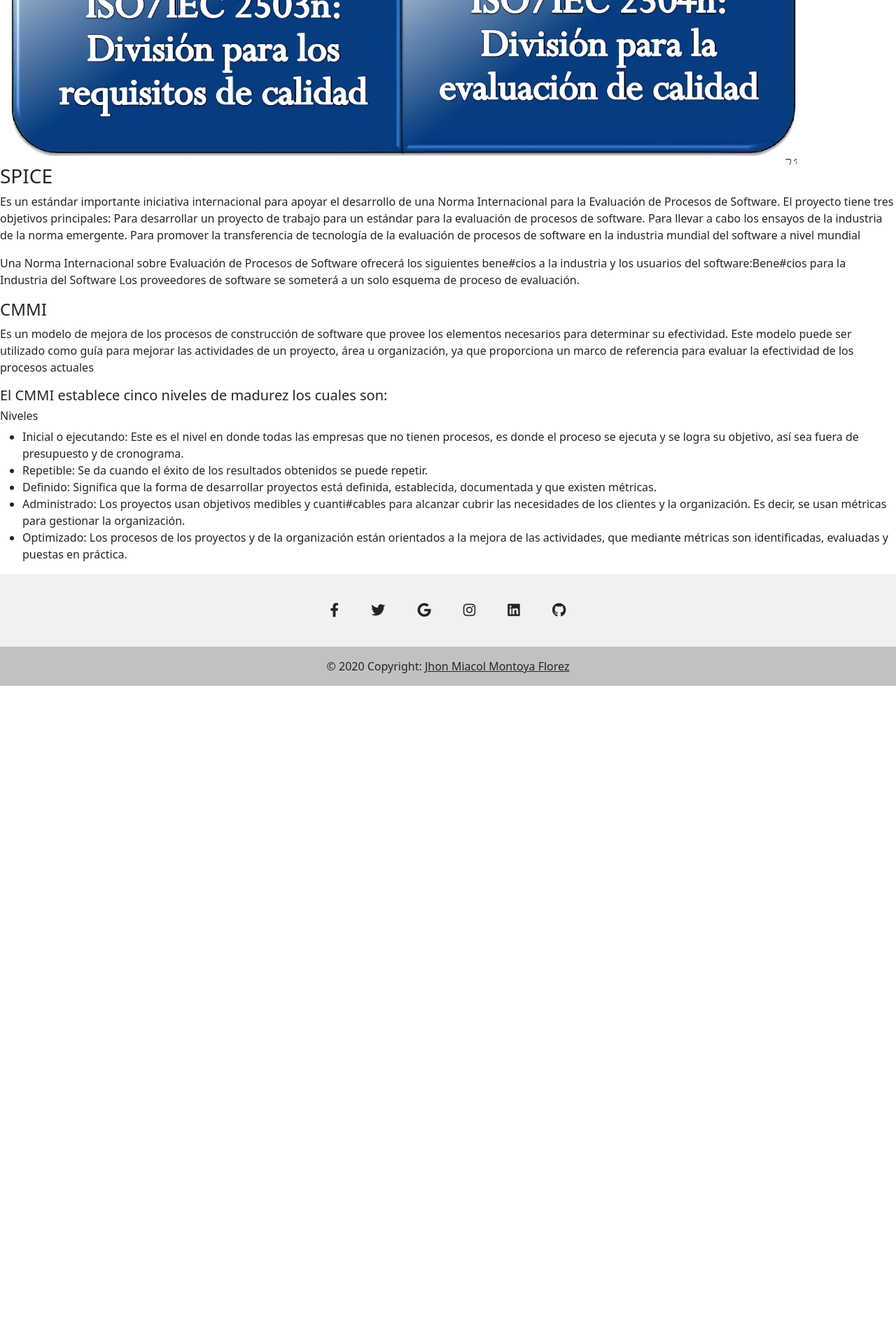
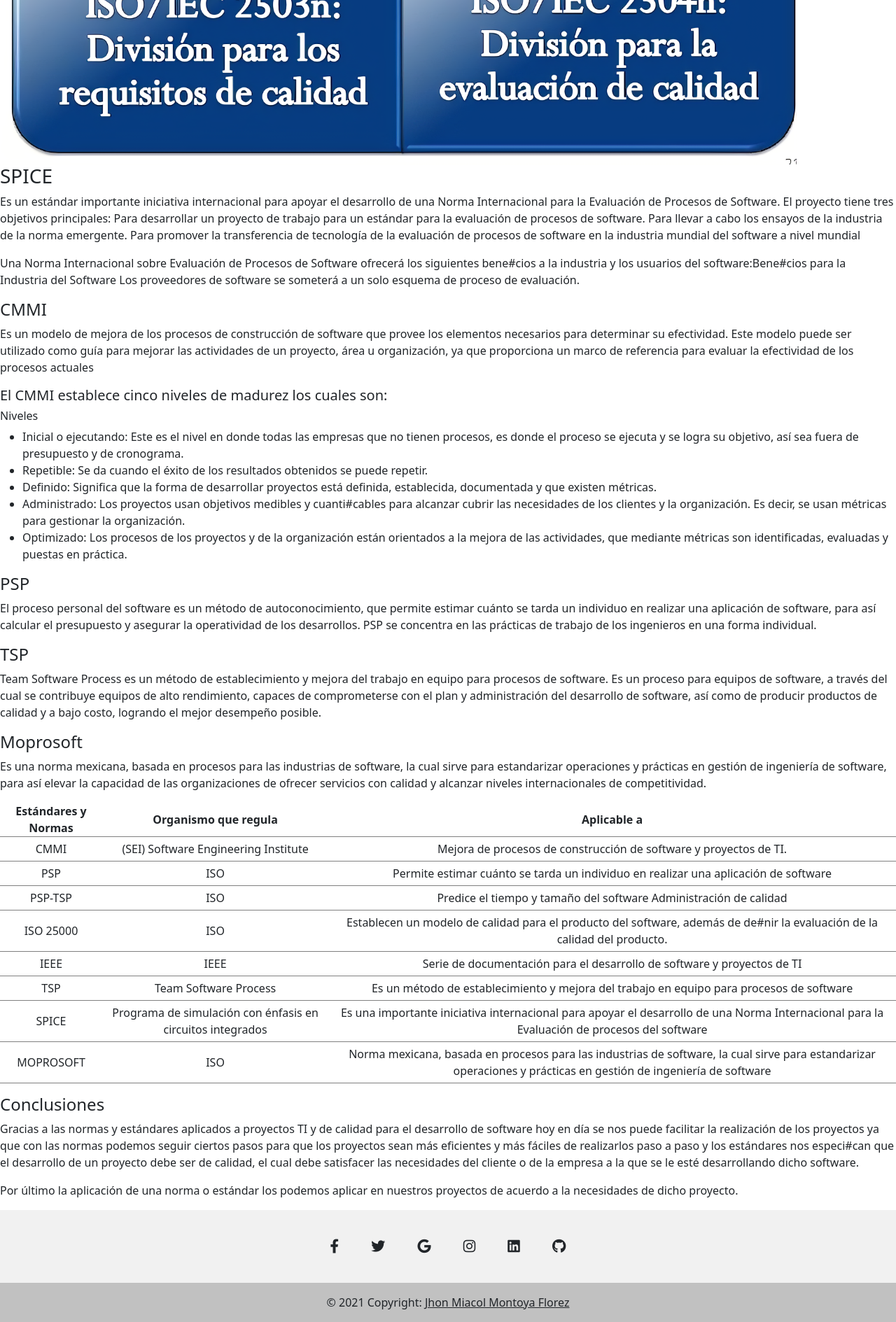
Before and after one commit to Mjhon03/Calidad-de-software, a PHP site: page / in a window 1280 px wide. Shown: the part 3000-4889 px from the top of the page at 70% size. Before the commit the page ends 3980 px from the top, so only its background shows below. Run offline with PHP 8.4, Linux system fonts and the light colour scheme.

Commit message:
Secciones psp tsp moprosoft

```diff
--- a/css/style.css
+++ b/css/style.css
@@ -68,7 +68,6 @@ header a{
 }
 .calidad a{
     text-decoration: none;
-    color:black;
 }
 .cuadro{
     width: 100%;
@@ -77,4 +76,15 @@ header a{
     display: flex;
     border: 1px solid black;
     text-align: center;
+    background-color: #023E7D;
+    color: white;
+    box-shadow: 2px 2px 4px black;
 }
+td{
+    text-align:center;
+    padding: 5px;
+
+}
+th{
+    text-align: center;
+}
--- a/index.html
+++ b/index.html
@@ -164,8 +164,8 @@
             <div>
                 <h4>CMMI</h4>
                 <div><p>Es un modelo de mejora de los procesos de construcción de software que provee los elementos necesarios para determinar su
-efectividad. Este modelo puede ser utilizado como guía para mejorar las actividades de un proyecto, área u organización, ya que
-proporciona un marco de referencia para evaluar la efectividad de los procesos actuales</p></div>
+                        efectividad. Este modelo puede ser utilizado como guía para mejorar las actividades de un proyecto, área u organización, ya que
+                        proporciona un marco de referencia para evaluar la efectividad de los procesos actuales</p></div>
             </div>
             <div>
                 <h5>El CMMI establece cinco niveles de madurez los cuales son:</h5>
@@ -181,6 +181,112 @@ proporciona un marco de referencia para evaluar la efectividad de los procesos a
                             mediante métricas son identificadas, evaluadas y puestas en práctica.</li>
                     </ul>
                 </div>
+        </section>
+        <section class="psp">
+            <div>
+                <h4>PSP</h4>
+                <div>
+                    <p>El proceso personal del software es un método de autoconocimiento, que permite estimar cuánto se tarda un individuo en
+                        realizar una aplicación de software, para así calcular el presupuesto y asegurar la operatividad de los desarrollos. PSP se
+                        concentra en las prácticas de trabajo de los ingenieros en una forma individual.</p>
+                </div>
+            </div>
+        </section>
+        <section class="tsp">
+            <div>
+                <h4>TSP</h4>
+                <div>
+                    <p>Team Software Process es un método de establecimiento y mejora del trabajo en equipo para procesos de software. Es un
+                        proceso para equipos de software, a través del cual se contribuye equipos de alto rendimiento, capaces de comprometerse con
+                        el plan y administración del desarrollo de software, así como de producir productos de calidad y a bajo costo, logrando el mejor
+                        desempeño posible.</p>
+                </div>
+            </div>
+        </section>
+        <section class="moprosoft">
+            <div>
+                <h4>Moprosoft</h4>
+                <div>
+                    <p>
+                        Es una norma mexicana, basada en procesos para las industrias de software, la cual sirve para estandarizar operaciones y
+prácticas en gestión de ingeniería de software, para así elevar la capacidad de las organizaciones de ofrecer servicios con
+calidad y alcanzar niveles internacionales de competitividad.
+                    </p>
+                </div>
+            </div>
+        </section>
+        <section class="table">
+            <table>
+                <tr>
+                    <th>Estándares y Normas</th>
+                    <th>Organismo que regula</th>
+                    <th>Aplicable a</th>
+                </tr>
+                <tr>
+                    <td>CMMI</td>
+                    <td>(SEI) Software Engineering Institute</td>
+                    <td>Mejora de procesos de construcción de software
+                        y proyectos de TI.</td>
+                </tr>
+                <tr>
+                    <td>PSP</td>
+                    <td>ISO</td>
+                    <td>Permite estimar cuánto se tarda un individuo en
+                        realizar una aplicación de software</td>
+                </tr>
+                <tr>
+                    <td>PSP-TSP</td>
+                    <td>ISO</td>
+                    <td>Predice el tiempo y tamaño del software
+                        Administración de calidad</td>
+                </tr>
+                <tr>
+                    <td>ISO 25000</td>
+                    <td>ISO</td>
+                    <td>Establecen un modelo de calidad para el
+                        producto del software, además de de#nir la
+                        evaluación de la calidad del producto.</td>
+                </tr>
+                <tr>
+                    <td>IEEE</td>
+                    <td>IEEE</td>
+                    <td>Serie de documentación para el desarrollo de
+                        software y proyectos de TI</td>
+                </tr>
+                <tr>
+                    <td>TSP</td>
+                    <td>Team Software Process</td>
+                    <td>Es un método de establecimiento y mejora del
+                        trabajo en equipo para procesos de software</td>
+                </tr>
+                <tr>
+                    <td>SPICE</td>
+                    <td>Programa de simulación con énfasis
+                        en circuitos integrados</td>
+                    <td>Es una importante iniciativa internacional para
+                        apoyar el desarrollo de una Norma Internacional
+                        para la Evaluación de procesos del software</td>
+                </tr>
+                <tr>
+                    <td>MOPROSOFT</td>
+                    <td>ISO</td>
+                    <td>Norma mexicana, basada en procesos para las
+                        industrias de software, la cual sirve para
+                        estandarizar operaciones y prácticas en gestión
+                        de ingeniería de software</td>
+                </tr>
+            </table>
+        </section>
+        <section class="conclusiones">
+            <div>
+                <h4>Conclusiones</h4>
+                <p>Gracias a las normas y estándares aplicados a proyectos TI y de calidad para el desarrollo de software hoy en día se nos puede
+                    facilitar la realización de los proyectos ya que con las normas podemos seguir ciertos pasos para que los proyectos sean más
+                    eficientes y más fáciles de realizarlos paso a paso y los estándares nos especi#can que el desarrollo de un proyecto debe ser
+                    de calidad, el cual debe satisfacer las necesidades del cliente o de la empresa a la que se le esté desarrollando dicho software.</p>
+                    <p>Por último la aplicación de una norma o estándar los podemos aplicar en nuestros proyectos de acuerdo a la necesidades de
+                        dicho proyecto.</p>
+            </div>
         </section>
         <footer class="text-center text-white" style="background-color: #f1f1f1;">
             <div class="container pt-4">
@@ -231,7 +337,7 @@ proporciona un marco de referencia para evaluar la efectividad de los procesos a
             </section>
             </div>
             <div class="text-center text-dark p-3" style="background-color: rgba(0, 0, 0, 0.2);">
-            © 2020 Copyright:
+            © 2021 Copyright:
             <a class="text-dark" href="">Jhon Miacol Montoya Florez</a>
             </div>
         </footer>
```
